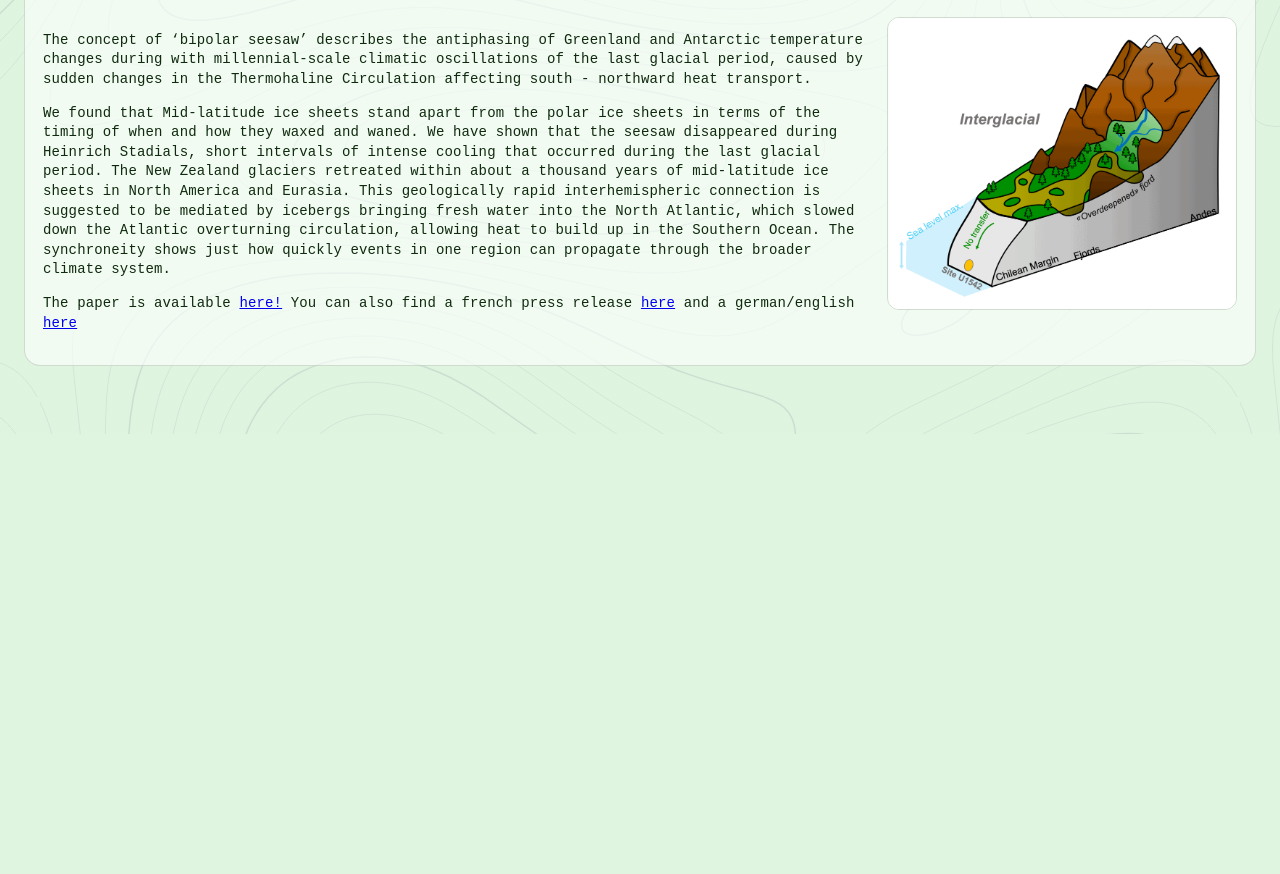
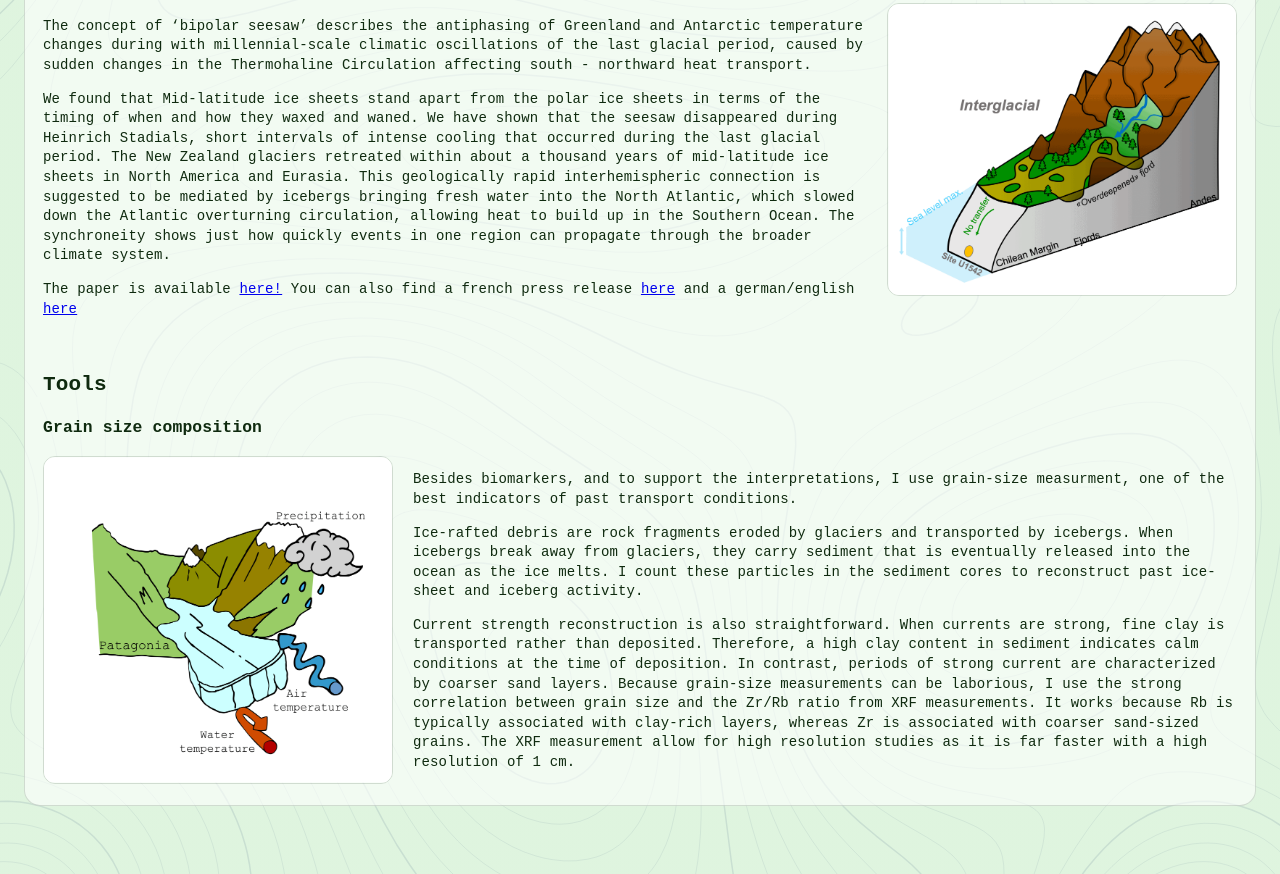
Before and after one commit to vrigalleau/vincentrigalleau, a plain HTML site: page research-interest.html in a window 1280 px wide. Shown: the part 2003-2877 px from the top of the page. Before the commit the page ends 2437 px from the top, so only its background shows below. Drawn offline with Linux system fonts and the light colour scheme.

Commit message:
Update research-interest.html

```diff
--- a/research-interest.html
+++ b/research-interest.html
@@ -51,8 +51,7 @@
 
           The Southern Ocean is central in the global circulation, connecting the Atlantic, Pacific, and Indian Ocean basins. In the Southern Ocean, the various shallow to deeper southern water masses are strongly dynamics, and regulates the exchange with the global deep ocean, which is a crucial component in the global carbon budget.
        <p>
-         Current reconstruction is more straightforward. When currents are strong, fine clay is transported rather than deposited. Therefore, a high clay content in sediment indicates calm conditions at the time of deposition. In contrast, periods of strong current are characterized by coarser sand layers. The linear relationship between current strength and grain size has been confirmed by sediment traps moored at several locations in the ocean.
-	Because grain-size measurements can be laborious, we often use the strong correlation between grain size and the Zr/Rb ratio from XRF measurements. It works because Rb is typically associated with clay-rich layers, whereas Zr is associated with coarser sand-sized grains. The XRF measurement allow for high resolution studies as it is far faster with a high resolution of 1 cm.
+
       <p>
         The paper is available <a href="https://www.nature.com/articles/s41467-025-58458-2">here!</a>
 
@@ -112,6 +111,26 @@ The paper is available <a href="https://www.nature.com/articles/s41561-025-01887
   <img src="images/Patagonia.gif" alt="Animation" width="350px">
 </div>
 
+ <br>
+      <h2>Tools</h2>
+      <p>
+        <h3>Grain size composition</h3>
+       <div class="content-block">
+  <img src="images/patagonian-forcing2.gif" alt="Animation" width="350px">
+
+  <div>
+    <p>
+      Besides biomarkers, and to support the interpretations, I use grain-size measurment, one of the best indicators of past transport conditions.
+    </p>
+    <p>
+Ice-rafted debris are rock fragments eroded by glaciers and transported by icebergs. When icebergs break away from glaciers, they carry sediment that is eventually released into the ocean as the ice melts. I count these particles in the sediment cores to reconstruct past ice-sheet and iceberg activity.
+     </p>
+    <p>
+Current strength reconstruction is also straightforward. When currents are strong, fine clay is transported rather than deposited. Therefore, a high clay content in sediment indicates calm conditions at the time of deposition. In contrast, periods of strong current are characterized by coarser sand layers.
+	Because grain-size measurements can be laborious, I use the strong correlation between grain size and the Zr/Rb ratio from XRF measurements. It works because Rb is typically associated with clay-rich layers, whereas Zr is associated with coarser sand-sized grains. The XRF measurement allow for high resolution studies as it is far faster with a high resolution of 1 cm.
+    </p>
+  </div>
+</div>
 
 
 
```
